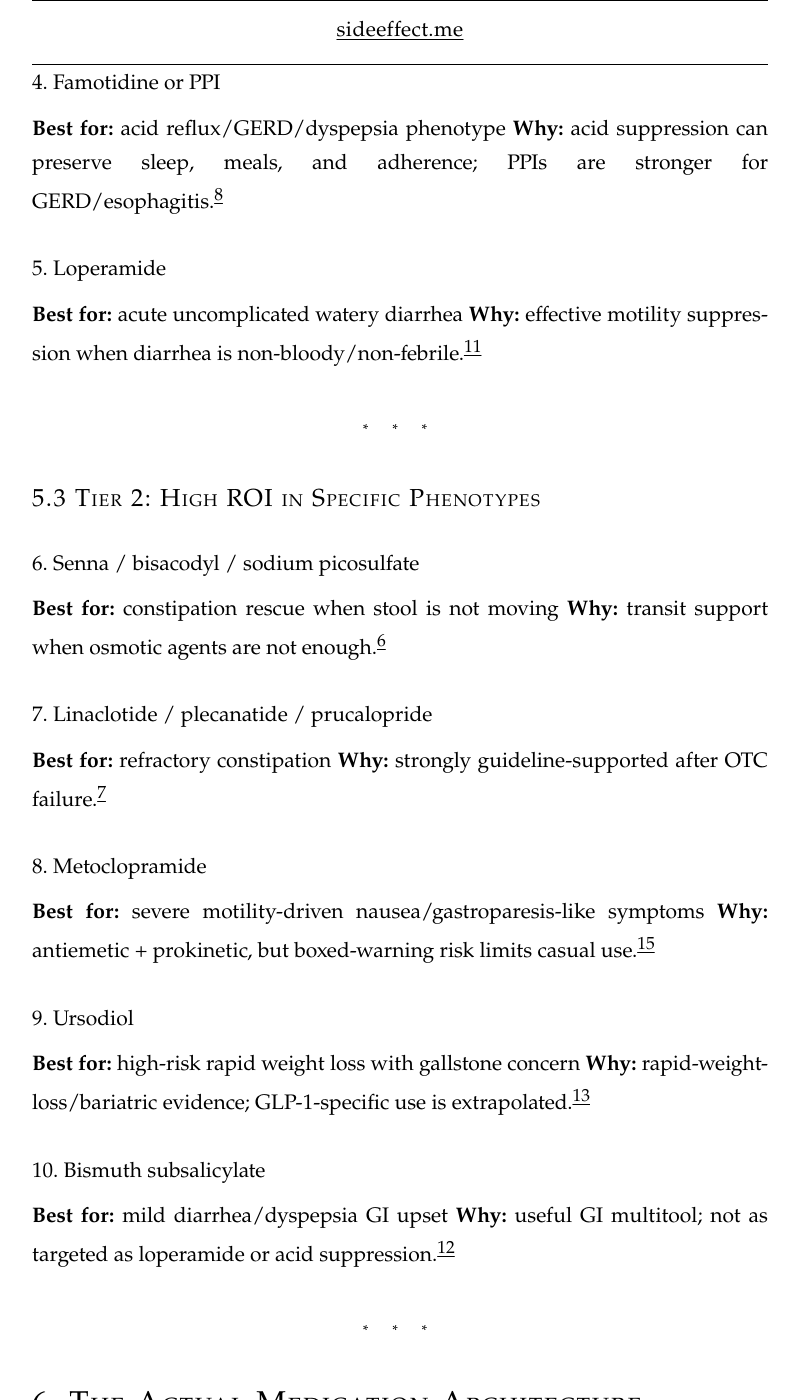
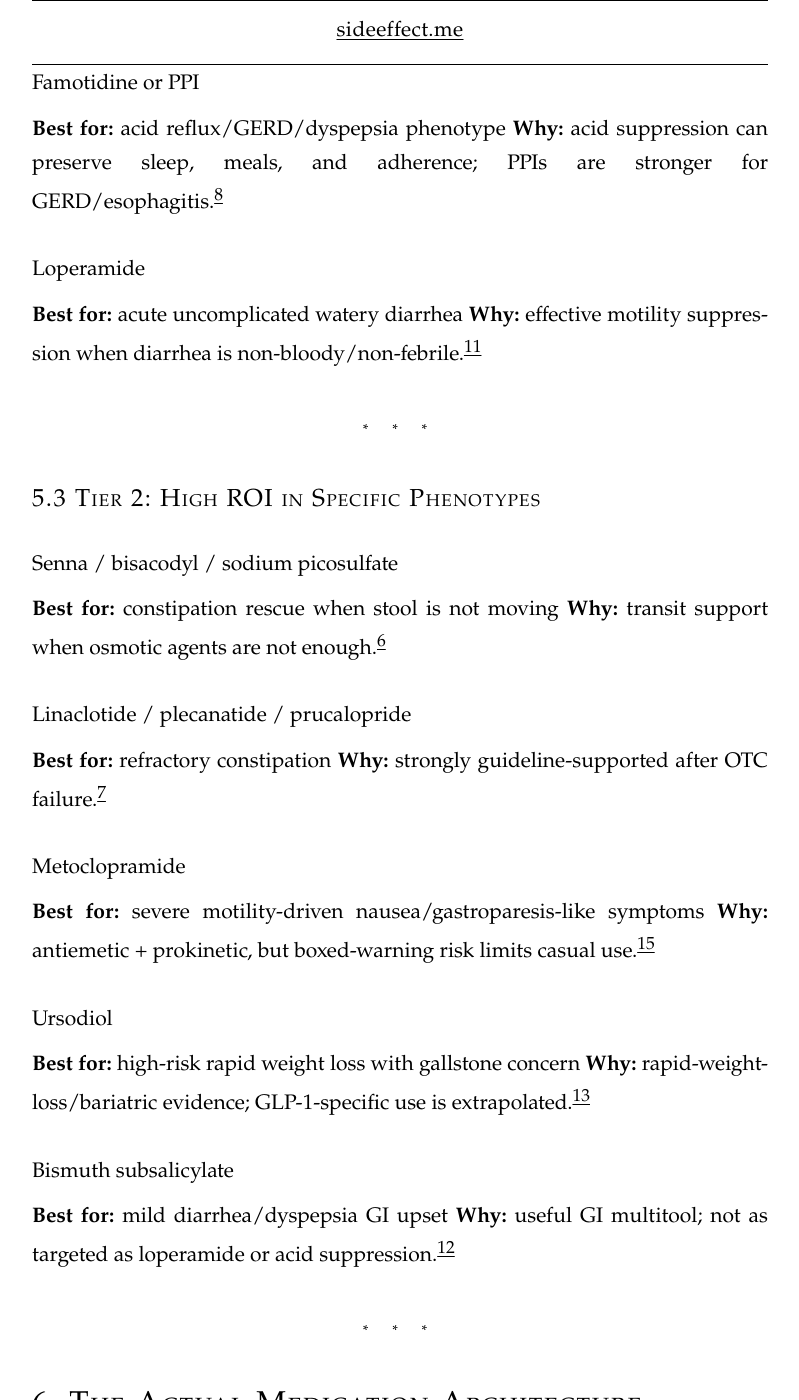
Before and after one commit to rohit-naidu/research-blog, a Jekyll site: the page built from _posts/2026-05-22-botb-highest-roi-medications.md, in a window 1280 px wide and 1400 px high, scrolled down 20813 px. Shown: the whole window, without its empty margins (240-1039 px from the left). Built offline with Jekyll 4.4.1, drawn with Linux system fonts in a browser that asks for light colours; some of the changed text lies outside the part shown.

Commit message:
Remove manual heading numbers to keep article numbering clean.
Co-authored-by: Cursor <cursoragent@cursor.com>

```diff
--- a/_posts/2026-05-22-botb-highest-roi-medications.md
+++ b/_posts/2026-05-22-botb-highest-roi-medications.md
@@ -187,7 +187,7 @@ Practical expectation:
 
 ---
 
-### 4. Senna / Bisacodyl / Sodium Picosulfate
+### Senna / Bisacodyl / Sodium Picosulfate
 
 #### Best for: constipation rescue when transit is too slow
 
@@ -235,7 +235,7 @@ No direct GLP-1 RCT tells us exact reduction in constipation rate. But constipat
 
 ---
 
-### 5. Linaclotide / Plecanatide / Prucalopride
+### Linaclotide / Plecanatide / Prucalopride
 
 #### Best for: refractory constipation
 
@@ -282,7 +282,7 @@ In constipation guidelines, these are not fringe therapies; they are strongly re
 
 ---
 
-### 6. Famotidine / H2 Blockers
+### Famotidine / H2 Blockers
 
 #### Best for: mild reflux, injection-week heartburn, nighttime acid symptoms
 
@@ -312,7 +312,7 @@ Guidelines recognize H2 blockers as GERD therapies, but PPIs are generally more
 
 ---
 
-### 7. Proton Pump Inhibitors
+### Proton Pump Inhibitors
 
 #### Best for: persistent GERD, erosive symptoms, significant reflux/dyspepsia
 
@@ -349,7 +349,7 @@ If the core problem is food sitting in the stomach from delayed emptying, a PPI
 
 ---
 
-### 8. Metoclopramide
+### Metoclopramide
 
 #### Best for: severe nausea with suspected gastric-emptying/motility bottleneck
 
@@ -377,7 +377,7 @@ Metoclopramide has a boxed warning for tardive dyskinesia, a serious movement di
 
 ---
 
-### 9. Loperamide
+### Loperamide
 
 #### Best for: acute watery diarrhea
 
@@ -409,7 +409,7 @@ If diarrhea is infectious, bloody, febrile, severe, or associated with significa
 
 ---
 
-### 10. Bismuth Subsalicylate
+### Bismuth Subsalicylate
 
 #### Best for: mild diarrhea, nausea-adjacent dyspepsia, travel/food-triggered GI upset
 
@@ -540,22 +540,22 @@ Sources: Wegovy/Zepbound labels, AGA/ACG constipation guideline, ACG GERD and ga
 
 ### Tier 1: Highest ROI Medications
 
-#### 2. PEG 3350
+#### PEG 3350
 
 **Best for:** constipation baseline control
 **Why:** strongly recommended by AGA/ACG constipation guideline.[^6]
 
-#### 3. Ondansetron
+#### Ondansetron
 
 **Best for:** nausea/vomiting rescue
 **Why:** strong antiemetic class, especially useful when nausea threatens hydration/intake; watch constipation/QT.[^4]
 
-#### 4. Famotidine or PPI
+#### Famotidine or PPI
 
 **Best for:** acid reflux/GERD/dyspepsia phenotype
 **Why:** acid suppression can preserve sleep, meals, and adherence; PPIs are stronger for GERD/esophagitis.[^8]
 
-#### 5. Loperamide
+#### Loperamide
 
 **Best for:** acute uncomplicated watery diarrhea
 **Why:** effective motility suppression when diarrhea is non-bloody/non-febrile.[^11]
@@ -564,27 +564,27 @@ Sources: Wegovy/Zepbound labels, AGA/ACG constipation guideline, ACG GERD and ga
 
 ### Tier 2: High ROI in Specific Phenotypes
 
-#### 6. Senna / bisacodyl / sodium picosulfate
+#### Senna / bisacodyl / sodium picosulfate
 
 **Best for:** constipation rescue when stool is not moving
 **Why:** transit support when osmotic agents are not enough.[^6]
 
-#### 7. Linaclotide / plecanatide / prucalopride
+#### Linaclotide / plecanatide / prucalopride
 
 **Best for:** refractory constipation
 **Why:** strongly guideline-supported after OTC failure.[^7]
 
-#### 8. Metoclopramide
+#### Metoclopramide
 
 **Best for:** severe motility-driven nausea/gastroparesis-like symptoms
 **Why:** antiemetic + prokinetic, but boxed-warning risk limits casual use.[^15]
 
-#### 9. Ursodiol
+#### Ursodiol
 
 **Best for:** high-risk rapid weight loss with gallstone concern
 **Why:** rapid-weight-loss/bariatric evidence; GLP-1-specific use is extrapolated.[^13]
 
-#### 10. Bismuth subsalicylate
+#### Bismuth subsalicylate
 
 **Best for:** mild diarrhea/dyspepsia GI upset
 **Why:** useful GI multitool; not as targeted as loperamide or acid suppression.[^12]
```
Also changed, not shown: other parts of _posts/2026-05-22-botb-highest-roi-medications.md (+5 -5 lines), _posts/2026-05-22-botb-highest-roi-supplements.md (+16 -16 lines), _posts/2026-05-22-botb-why-optimize.md (+5 -5 lines).
